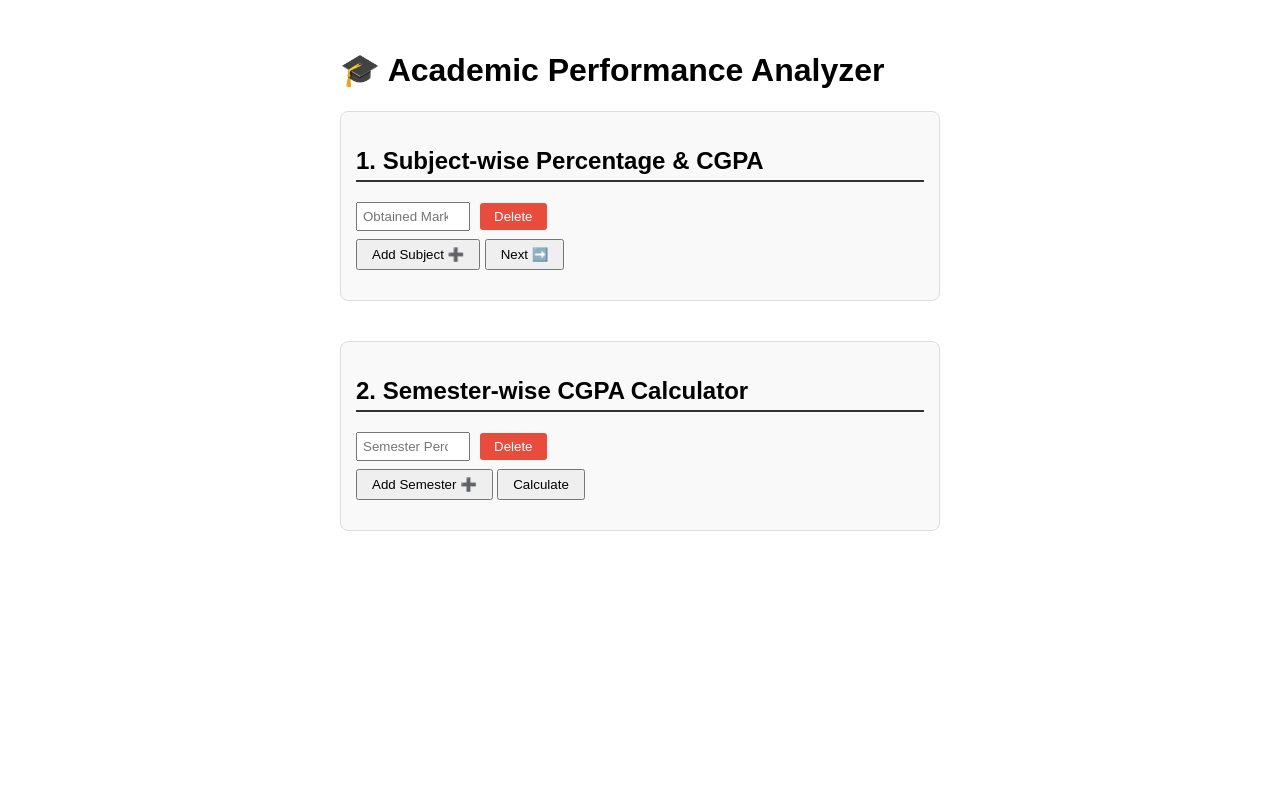
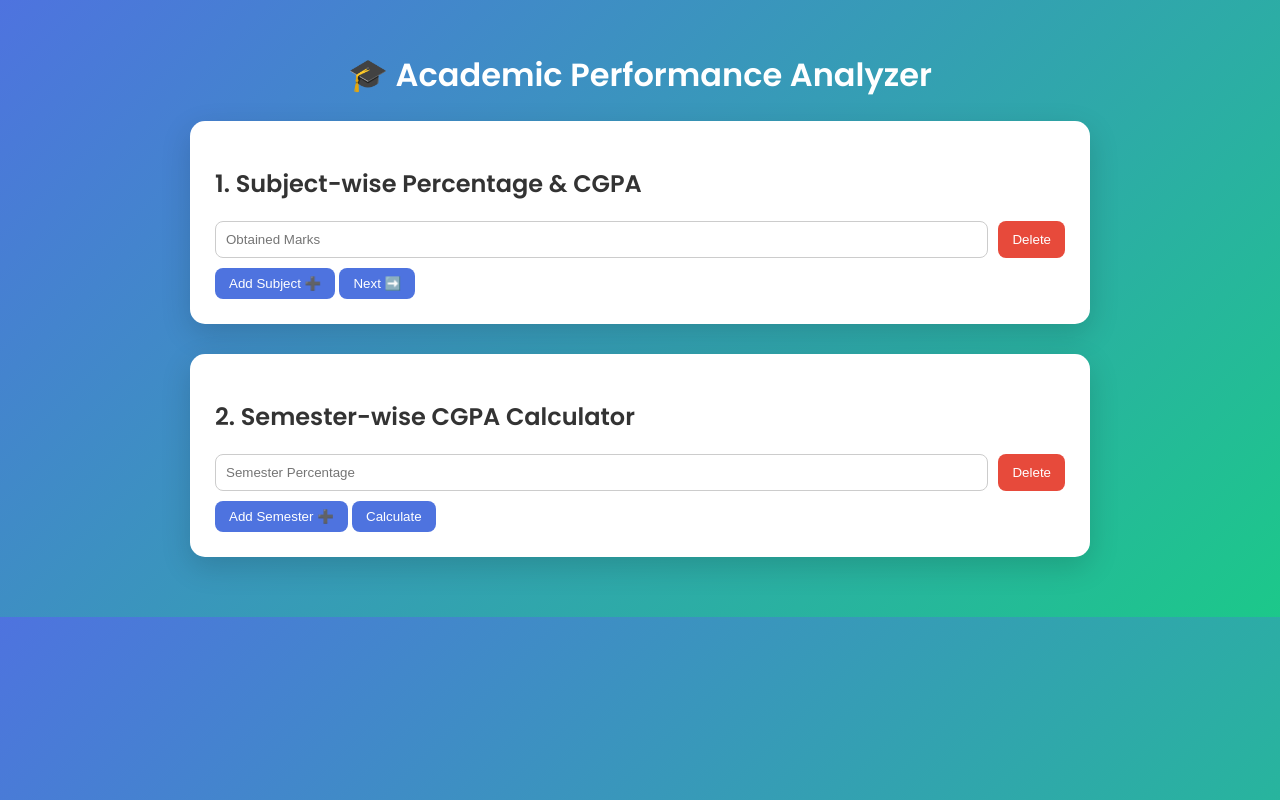
Before and after one commit to bmanideepika/project, a plain HTML site: page index.html in a window 1280 px wide. Drawn offline with Linux system fonts and the light colour scheme.

Commit message:
style.css

```diff
--- a/style.css
+++ b/style.css
@@ -1,51 +1,114 @@
 body {
-  font-family: Arial, sans-serif;
-  max-width: 600px;
-  margin: 20px auto;
-  padding: 10px;
+  font-family: 'Poppins', sans-serif;
+  margin: 0;
+  background: linear-gradient(135deg, #4e73df, #1cc88a);
+  display: flex;
+  justify-content: center;
+  padding: 30px;
 }
+
+.container {
+  width: 95%;
+  max-width: 900px;
+}
+
+h1 {
+  text-align: center;
+  color: white;
+}
+
+.section {
+  background: white;
+  padding: 25px;
+  margin-bottom: 30px;
+  border-radius: 15px;
+  box-shadow: 0 10px 30px rgba(0,0,0,0.15);
+  animation: fadeIn 0.5s ease-in-out;
+}
+
 h2 {
-  border-bottom: 2px solid #333;
-  padding-bottom: 5px;
+  margin-bottom: 20px;
+  color: #333;
 }
-.section {
-  margin-bottom: 40px;
-  padding: 15px;
-  border: 1px solid #ddd;
-  border-radius: 8px;
-  background: #f9f9f9;
-}
+
 .row {
   display: flex;
-  align-items: center;
-  margin-bottom: 8px;
   gap: 10px;
+  margin-bottom: 10px;
 }
+
 input[type="number"] {
-  width: 100px;
-  padding: 5px;
+  flex: 1;
+  padding: 10px;
+  border-radius: 8px;
+  border: 1px solid #ccc;
+  transition: 0.3s;
 }
+
+input:focus {
+  border-color: #4e73df;
+  outline: none;
+  box-shadow: 0 0 5px #4e73df88;
+}
+
 button {
-  padding: 6px 14px;
+  padding: 8px 14px;
+  border: none;
+  border-radius: 8px;
+  background: #4e73df;
+  color: white;
   cursor: pointer;
+  transition: 0.3s;
 }
+
+button:hover {
+  transform: scale(1.05);
+  background: #2e59d9;
+}
+
 .delete-btn {
-  background: #e74c3c;
-  color: white;
-  border: none;
-  border-radius: 3px;
+  background: #e74a3b;
 }
+
 .delete-btn:hover {
   background: #c0392b;
 }
-#result1, #result2 {
+
+.result-box {
   margin-top: 15px;
-  font-weight: bold;
+  padding: 15px;
+  background: #f8f9fc;
+  border-radius: 10px;
+  font-weight: 500;
 }
+
+.progress-bar {
+  height: 12px;
+  background: #ddd;
+  border-radius: 10px;
+  margin-top: 10px;
+  overflow: hidden;
+}
+
+.progress {
+  height: 100%;
+  background: linear-gradient(90deg,#4e73df,#1cc88a);
+  width: 0%;
+  transition: width 1s ease-in-out;
+}
+
 #totalMarksContainer {
-  margin-top: 15px;
   display: none;
+  margin-top: 10px;
 }
-#totalMarksContainer input {
-  width: 120px;
+
+footer {
+  text-align: center;
+  color: white;
+  margin-top: 20px;
 }
+
+@keyframes fadeIn {
+  from { opacity: 0; transform: translateY(10px); }
+  to { opacity: 1; transform: translateY(0); }
+}
```
